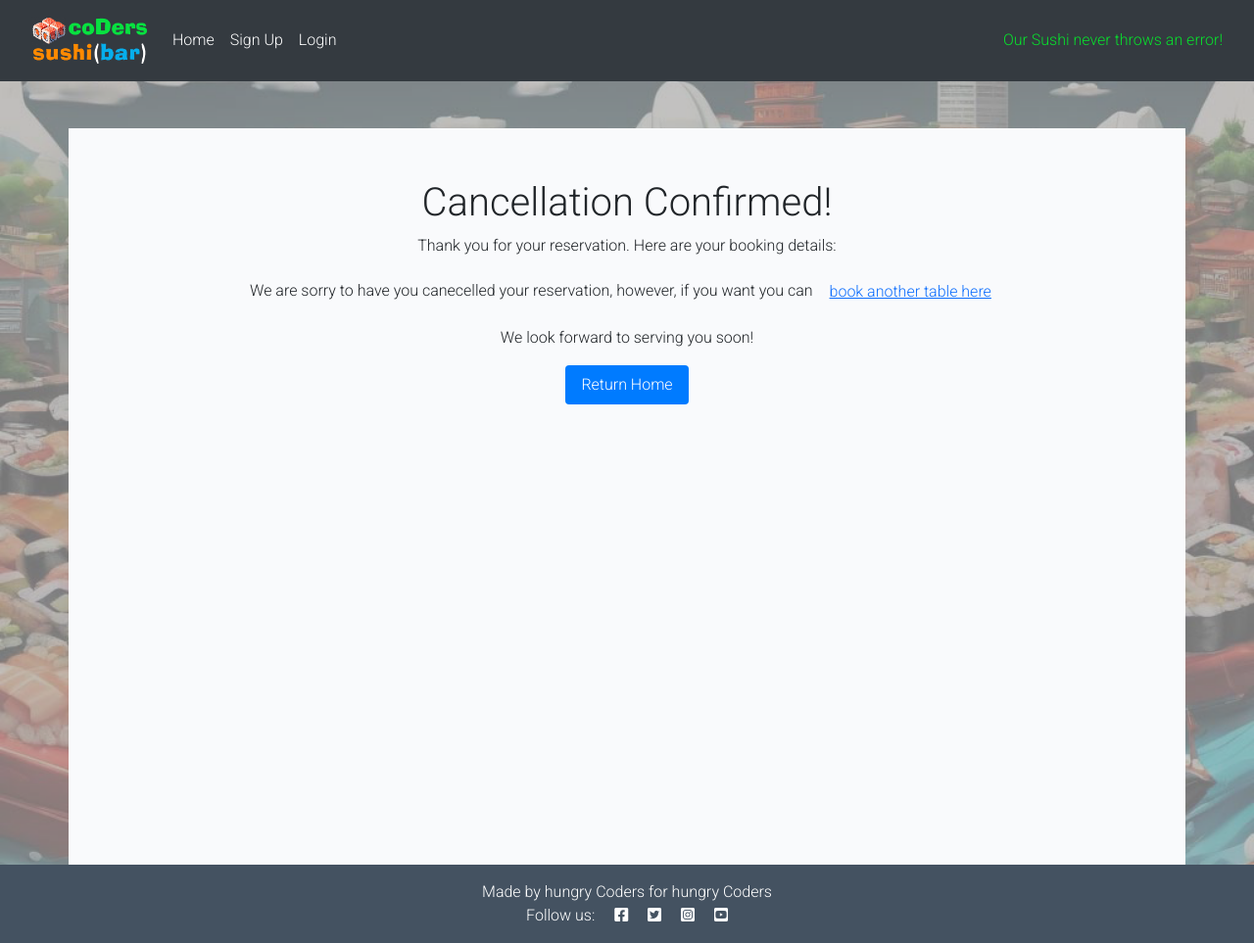
After one commit to AlexeyKopchinskiy/Portfolio-project-4-v2, a Django app: page /booking/booking/cancel/confirm/ in a window 1280 px wide. The commit adds this page. Shown: the whole page at 98% size. Run offline with Django 4.2, Linux system fonts and the light colour scheme; parts of the project's set-up code (start-up, migrations or seed data) failed here and were passed over; some libraries are stand-ins or nearby versions.

Commit message:
Add cancellation logic

```diff
--- a/booking/urls.py
+++ b/booking/urls.py
@@ -10,7 +10,12 @@ from .views import (
 
 from django.urls import path, include
 from . import views
-from .views import member_page, get_available_tables
+from .views import (
+    member_page,
+    get_available_tables,
+    cancel_booking,
+    cancel_booking_confirm,
+)
 
 
 urlpatterns = [
@@ -46,4 +51,14 @@ urlpatterns = [
         get_available_tables,
         name="get_available_tables",
     ),
+    path(
+        "booking/cancel/<int:reservation_id>/",
+        cancel_booking,
+        name="cancel_booking",
+    ),
+    path(
+        "booking/cancel/confirm/",
+        cancel_booking_confirm,
+        name="cancel_booking_confirm",
+    ),
 ]
--- a/booking/views.py
+++ b/booking/views.py
@@ -210,3 +210,22 @@ def get_available_tables(request):
     }
 
     return JsonResponse(data)
+
+
+@login_required
+def cancel_booking(request, reservation_id):
+    booking = get_object_or_404(
+        Reservation, id=reservation_id, user=request.user
+    )
+
+    if request.method == "POST":
+        booking.delete()  # ✅ Remove reservation
+        return redirect(
+            "cancel_booking_confirm"
+        )  # ✅ Redirect to confirmation page
+
+    return render(request, "cancel_booking.html", {"booking": booking})
+
+
+def cancel_booking_confirm(request):
+    return render(request, "cancel_booking_confirm.html")
--- a/static/css/style.css
+++ b/static/css/style.css
@@ -1,12 +1,33 @@
 body {
     background-color: #F9FAFC;
     background: url("/static/images/Giant-sushi-set-with-overlay.png");
-    /* background-repeat: no-repeat !important; */
-    min-height: 100%;
-    min-width: 100%;
+    height: 100%;
     background-size: cover;
     background-position: center;
     background-attachment: fixed;
+    margin: 0;
+    padding: 0;
+}
+
+.wrapper {
+    min-height: 100vh;
+    /* ✅ Ensures full height */
+    display: flex;
+    flex-direction: column;
+}
+
+.main-content {
+    flex-grow: 1;
+    /* ✅ Pushes the footer down */
+}
+
+.footer {
+    width: 100%;
+    background-color: #222;
+    /* ✅ Dark footer style */
+    color: white;
+    padding: 15px 0;
+    text-align: center;
 }
 
 .brand {
--- a/templates/base.html
+++ b/templates/base.html
@@ -1,5 +1,4 @@
 {% load static %}
-{% comment %} <script src="{% static 'js/script.js' %}" defer></script> {% endcomment %}
 {% url 'home' as home_url %}
 <!DOCTYPE html>
 <html class="h-100" lang="en">
@@ -45,13 +44,6 @@
     <!-- Navigation -->
     <nav class="navbar navbar-expand-lg navbar-light bg-white">
       <div class="container-fluid">
-        {% comment %} <a class="navbar-brand" href="{% url 'home' %}"
-          ><span class="brand"
-            >c<span class="red-o">o</span>ders<span class="thin"
-              >|pie</span
-            ></span
-          ></a
-        > {% endcomment %}
         <a class="navbar-brand" href="{% url 'home' %}"
           ><img src="{% static 'images/Sushi-bar-logo.png' %}" alt="Sushi Bar Logo" width="120">
           </a
@@ -134,6 +126,7 @@
       </div>
     </nav>
 
+    <div class="wrapper">
       <main class="flex-shrink-0 main-bg">
         {% block content %}
         <!-- Content Goes here -->
@@ -153,6 +146,8 @@
         </p>
       </footer>
 
+    </div>
+
     <script
       src="https://cdn.jsdelivr.net/npm/bootstrap@5.0.1/dist/js/bootstrap.bundle.min.js"
       integrity="sha384-gtEjrD/SeCtmISkJkNUaaKMoLD0//ElJ19smozuHV6z3Iehds+3Ulb9Bn9Plx0x4"
--- a/templates/booking_confirm.html
+++ b/templates/booking_confirm.html
@@ -1,4 +1,5 @@
 {% extends "base.html" %} {% block content %}
+<div class="container mt-5">
   <div
     class="confirmation-container"
     style="text-align: center; margin-top: 2rem"
@@ -24,4 +25,5 @@
       Return Home
     </a>
   </div>
+</div>
 {% endblock %}
--- a/templates/booking_page.html
+++ b/templates/booking_page.html
@@ -1,6 +1,5 @@
-{% extends "base.html" %} {% load static %}
-<script src="{% static 'js/script.js' %}" defer></script>
-
+{% extends "base.html" %}
+{% load static %}
 {% block content %}
 <div class="container mt-5">
   <h1 class="text-center">Book a Table</h1>
--- /dev/null
+++ b/templates/cancel_booking_confirm.html
@@ -0,0 +1,22 @@
+{% extends "base.html" %} {% block content %}
+<div class="container mt-5">
+    <div
+    class="confirmation-container"
+    style="text-align: center; margin-top: 2rem"
+    >
+    <h1>Cancellation Confirmed!</h1>
+    <p>Thank you for your reservation. Here are your booking details:</p>
+    <div>
+        <p>We are sorry to have you canecelled your reservation, however, if you want you can <a href="{% url 'booking_page' %}" class="btn btn-link">book another table here</a></p>
+    </div>
+    <p>We look forward to serving you soon!</p>
+    <a
+        href="{% url 'home' %}"
+        class="btn btn-primary"
+        style="padding: 0.5rem 1rem; text-decoration: none"
+    >
+        Return Home
+    </a>
+    </div>
+</div>
+{% endblock %}
```
Also changed, not shown: booking/forms.py (+23 -16 lines), templates/cancel_booking.html (added, +28 -0 lines), templates/update_booking.html (+16 -2 lines). Lines whose indentation alone changed are shown as unchanged.
